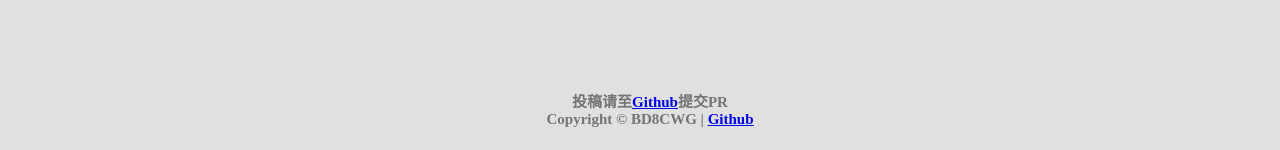
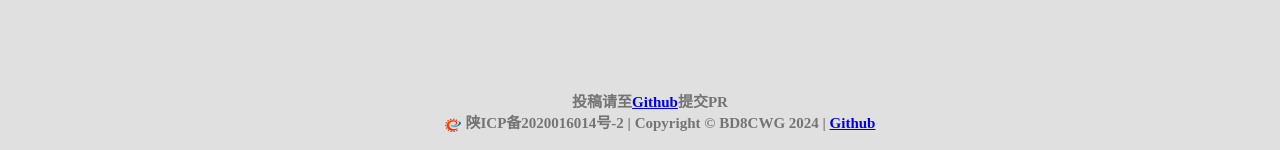
Before and after one commit to yzyyz1387/hamgamWeb, a Vue app: page /#/ in a window 1280 px wide. Shown: the part 799-949 px from the top of the page. Built offline with nearby package versions, Linux system fonts and the light colour scheme; no server answers.

Commit message:
:sparkles: add icp备案号

```diff
--- a/public/index.html
+++ b/public/index.html
@@ -35,16 +35,7 @@
 
         <div id="app"></div>
 
-        <div class="bottom">
-            <div class="copyright">
-                <p>
-                    投稿请至<a href="https://github.com/yzyyz1387/hamgam" target="_blank">Github</a>提交PR
-                </p>
-                <p>
-                    Copyright © BD8CWG | <a href="https://github.com/yzyyz1387/hamgam" target="_blank">Github</a>
-                </p>
-            </div>
-        </div>
+
 
 </body>
 
--- a/src/App.vue
+++ b/src/App.vue
@@ -2,17 +2,20 @@
   <div>
     <!-- <Resource />   -->
     <router-view></router-view>
+    <Footer/>
   </div>
 </template>
 
 <script>
     import Resource from './components/Resource'
+    import Footer from "@/components/Footer.vue";
 
 
     export default {
             name: 'App',
             components:{
-                Resource
+                Resource,
+                Footer
 
             },
     }
--- /dev/null
+++ b/src/components/Footer.vue
@@ -0,0 +1,64 @@
+<script>
+import config from '../config.js';
+export default {
+  name: 'Footer',
+  data() {
+    return {
+      icp: config.icp,
+      copyyear:''
+    }
+  },
+  created() {
+    let year = new Date().getFullYear();
+    this.copyyear = year>2024?`2024-${year}`:'2024';
+  }
+
+}
+
+
+</script>
+
+<template>
+  <footer>
+    <div class="bottom">
+      <div class="copyright">
+        <p>
+          投稿请至<a href="https://github.com/yzyyz1387/hamgam" target="_blank">Github</a>提交PR
+        </p>
+        <p>
+          <span class="icp">
+            <a href="http://beian.miit.gov.cn/" target="_blank">{{ icp }}</a>
+          </span> |
+          Copyright © BD8CWG  {{ copyyear }} | <a href="https://github.com/yzyyz1387/hamgam" target="_blank">Github</a>
+        </p>
+      </div>
+    </div>
+    <div class="container">
+
+    </div>
+  </footer>
+</template>
+
+<style scoped>
+.icp {
+  font-size: 15px;
+  font-weight: bold;
+  color: #0000007b;
+  margin-top: 20px;
+  margin-left: 20px;
+}
+.icp a {
+  color: #0000007b;
+  text-decoration: none;
+}
+.icp::before {
+  content: "";
+  display: inline-block;
+  width: 16px;
+  height: 16px;
+  background: url("../assets/icp.png") no-repeat;
+  background-size: 100%;
+  margin-right: 5px;
+  vertical-align: middle;
+}
+</style>
--- a/src/config.js
+++ b/src/config.js
@@ -1,4 +1,5 @@
 export default {
     "res":"https://jsd.seeku.site/yzyyz1387/hamgam/pic_res.json",
     "cdn":"https://gcore.jsdelivr.net/gh/yzyyz1387/hamgam/img/",
+    "icp":"陕ICP备2020016014号-2"
 };
```
Also changed, not shown: src/assets/icp.png (added).
